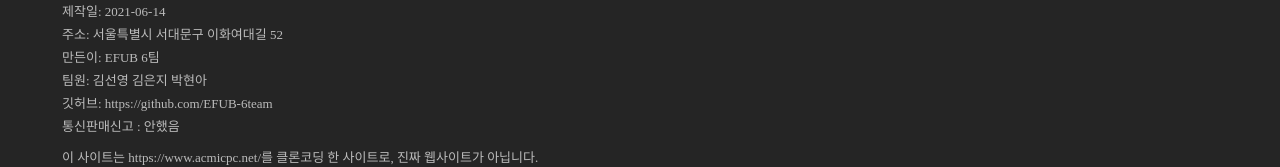
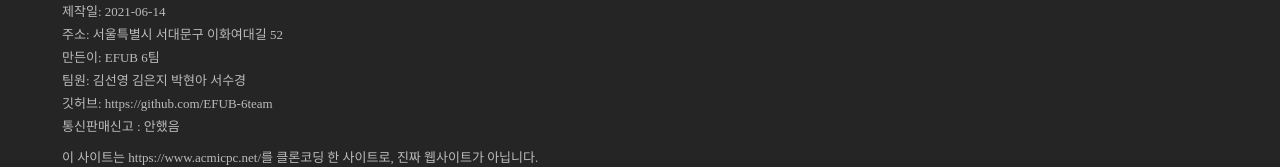
Before and after one commit to seondal/Clone-baekjoon, a React (Create React App) app in the folder frontend/frontend/: page / in a window 1280 px wide. Shown: the part 1821-1988 px from the top of the page. Built offline with nearby package versions, Linux system fonts and the light colour scheme; no server answers.

Commit message:
이름이 왜사라진건지 모르겠네유ㅠㅠ

```diff
--- a/frontend/frontend/src/Footer.js
+++ b/frontend/frontend/src/Footer.js
@@ -160,7 +160,7 @@ function Footer() {
                 <p>제작일: 2021-06-14</p>
                 <p>주소: 서울특별시 서대문구 이화여대길 52</p>
                 <p>만든이: EFUB 6팀</p>
-                <p>팀원: 김선영 김은지 박현아</p>
+                <p>팀원: 김선영 김은지 박현아 서수경</p>
                 <p>깃허브: <a href="https://github.com/EFUB-6team">https://github.com/EFUB-6team</a></p>
                 <p>통신판매신고 : 안했음</p>
 
```
